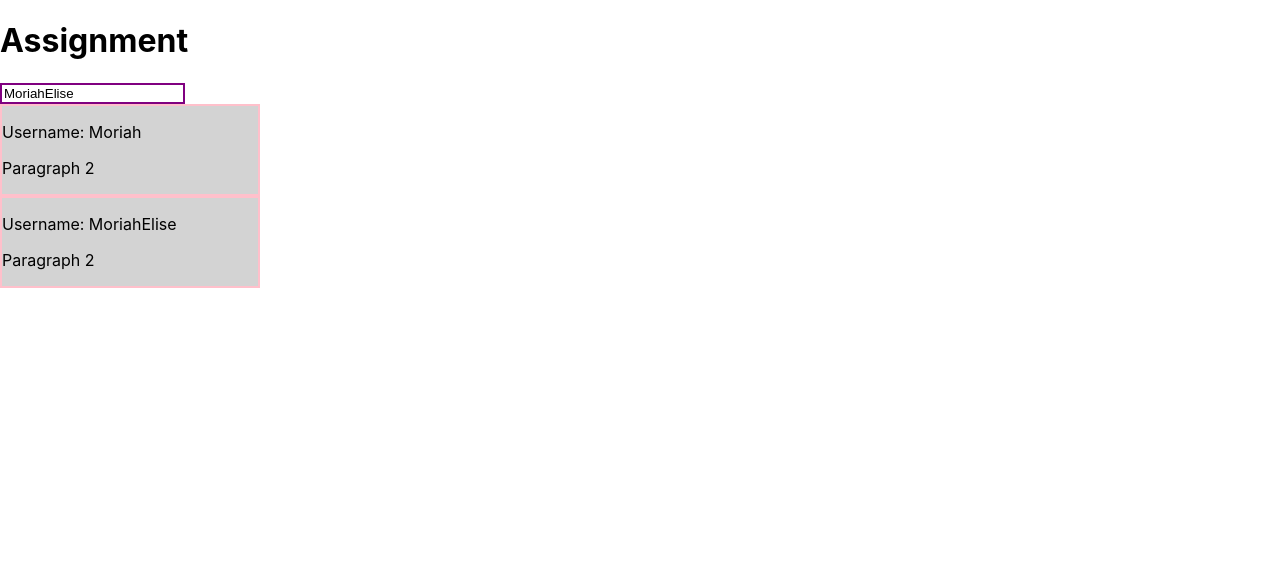
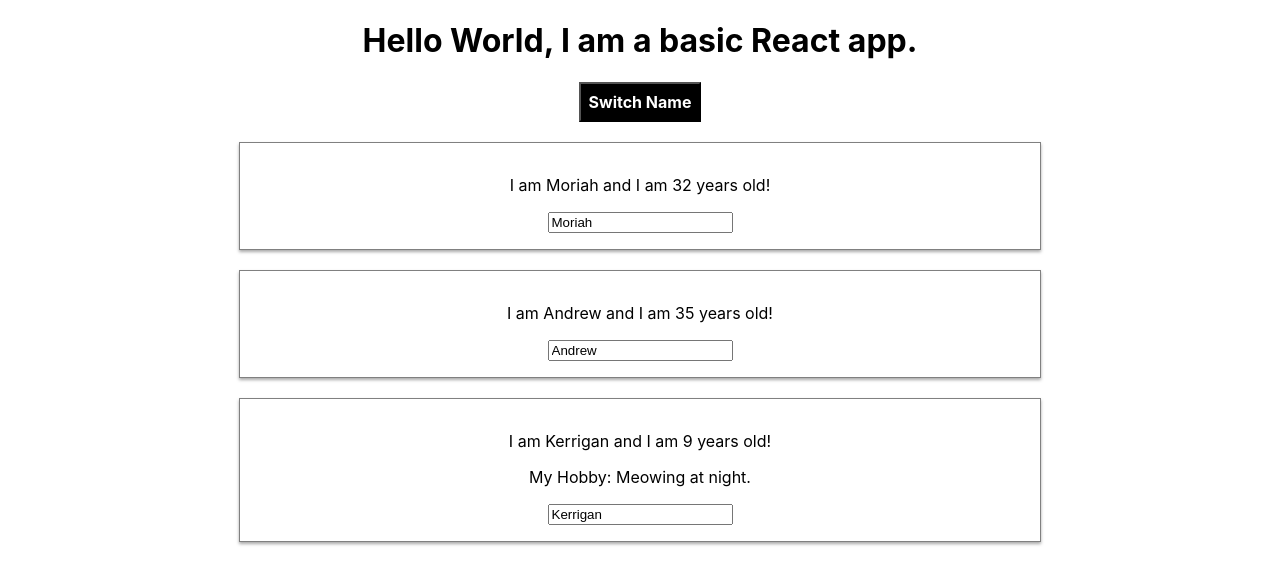
Before and after one commit to moriahhumphries/react-basics, a React (Create React App) app: page / in a window 1280 px wide. Shown: the top 584 px of the page. Built offline with nearby package versions, Linux system fonts and the light colour scheme.

Commit message:
updated code for lists and conditionals lecture

```diff
--- a/src/App.js
+++ b/src/App.js
@@ -1,36 +1,114 @@
 import React, {Component} from 'react';
 // import React, {useState} from 'react';
 import './App.css';
-// import './Person/Person.css';
+import './Person/Person.css';
 import Person from './Person/Person';
-import UserInput from './Components/UserInput';
-import UserOutput from './Components/UserOutput';
+// import UserInput from './Components/UserInput';
+// import UserOutput from './Components/UserOutput';
+
+
 
 class App extends Component {
+
+    // State - available only in classes in extend component in some versions of React. If state is updated, React will re-render
     state = {
-        username: "MoriahElise"
+        persons: [
+            {name: "Moriah", age: 32},
+            {name: "Andrew", age: 35},
+            {name: "Kerrigan", age: 9}
+        ],
     }
 
-    usernameChangedHandler = (event) => {
-        this.setState({username: event.target.value})
+    // Standard naming convention for handler, pass reference onClick on element
+    switchNameHandler = (newName) => {
+        // console.log("Was clicked")
+        // DONT DO THIS this.state.persons[0].name = "Moriah Elise";
+
+        // Will update only changed information
+        this.setState({
+            persons: [
+                {name: newName, age: 32},
+                {name: "Andrew John", age: 35},
+                {name: "Kerrigan", age: 9}
+            ]
+        }) // takes object as argument and updates
+    }
+
+    nameChangeHandler = (event) => {
+        this.setState({
+            persons: [
+            {name: "Moriah", age: 32},
+            {name: event.target.value, age: 35},
+            {name: "Kerrigan", age: 9}
+            ]
+        })
     }
 
     render() {
+
+        const style = {
+            backgroundColor: "black",
+            color: "white",
+            font: "inherit",
+            fontWeight: "bold",
+            border: "1 px solid blue",
+            padding: "8px",
+            cursor: "pointer"
+        };
+
         return (
-            <div>
-                <h1>Assignment</h1>
-                <UserInput
-                    changeUsername={this.usernameChangedHandler}
-                    currentName={this.state.username}/>
-                <UserOutput userName="Moriah"/>
-                <UserOutput userName={this.state.username}/>
+            <div className="App">
+                <header className="App-header">
+                    <h1>Hello World, I am a basic React app.</h1>
+                </header>
+                {/*// Can pass this way*/}
+                <button style={style}
+                    onClick={() => this.switchNameHandler("Moriah!!")}>Switch Name</button>
+                <Person
+                    name={this.state.persons[0].name}
+                    age={this.state.persons[0].age}/>
+                <Person
+                    name={this.state.persons[1].name}
+                    age={this.state.persons[1].age}
+                    changed={this.nameChangeHandler} />
+                <Person
+                    name={this.state.persons[2].name}
+                    age={this.state.persons[2].age}
+                    // Click to change name
+                    // click={this.switchNameHandler.bind(this, "Moriah")} >
+                    click={this.switchNameHandler.bind(this, "Moriah")} >
+                    My Hobby: Meowing at
+                    night.</Person>
             </div>
-        )
+        );
     }
 }
 
+
 export default App;
 
+
+//     state = {
+//         username: "MoriahElise"
+//     }
+//
+//     usernameChangedHandler = (event) => {
+//         this.setState({username: event.target.value})
+//     }
+//
+//     render() {
+//         return (
+//             <div>
+//                 <h1>Assignment</h1>
+//                 <UserInput
+//                     changeUsername={this.usernameChangedHandler}
+//                     currentName={this.state.username}/>
+//                 <UserOutput userName="Moriah"/>
+//                 <UserOutput userName={this.state.username}/>
+//             </div>
+//         )
+//     }
+// }
 
 //     // State - available only in classes in extend component in some versions of React. If state is updated, React will re-render
 //     state = {
```
